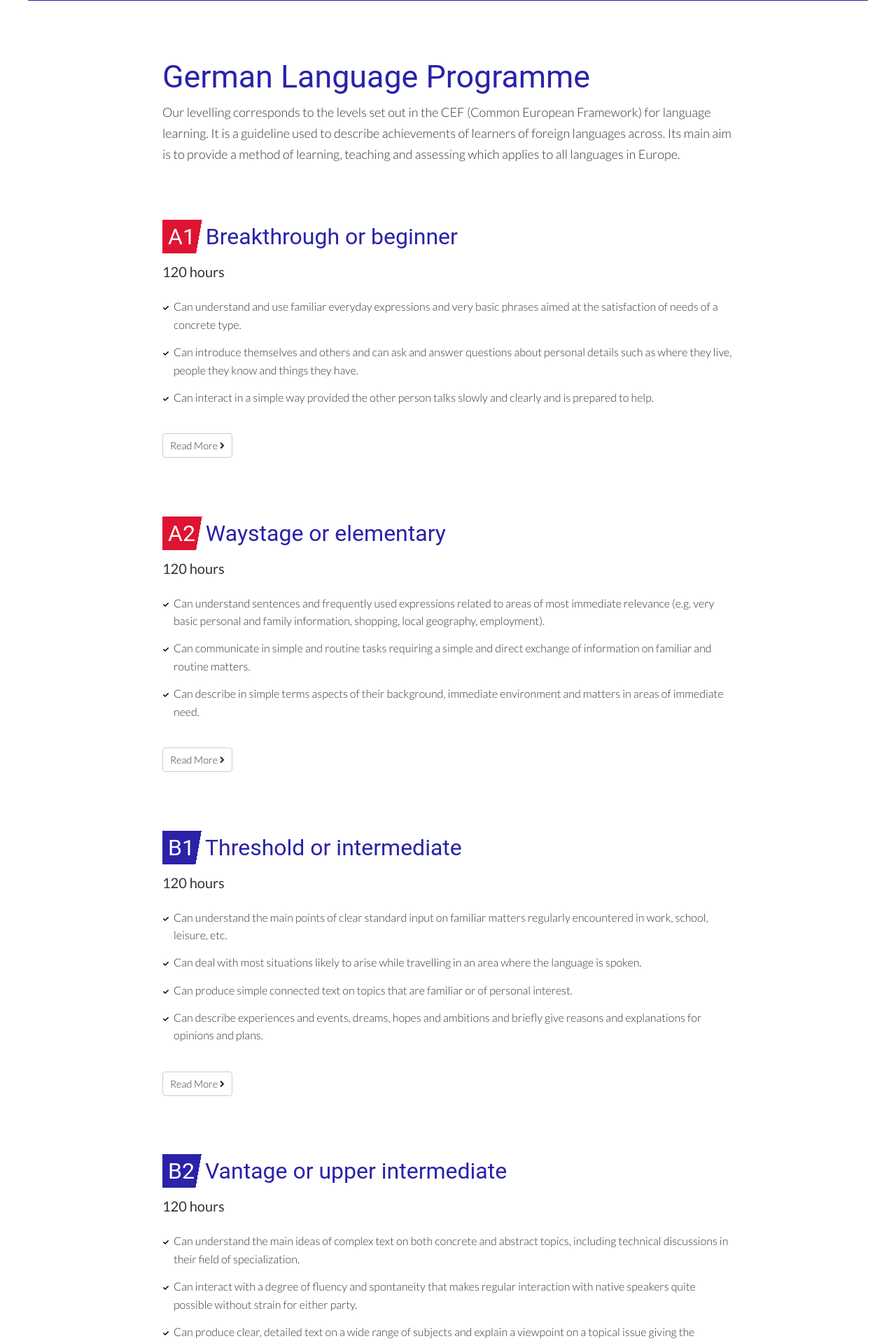
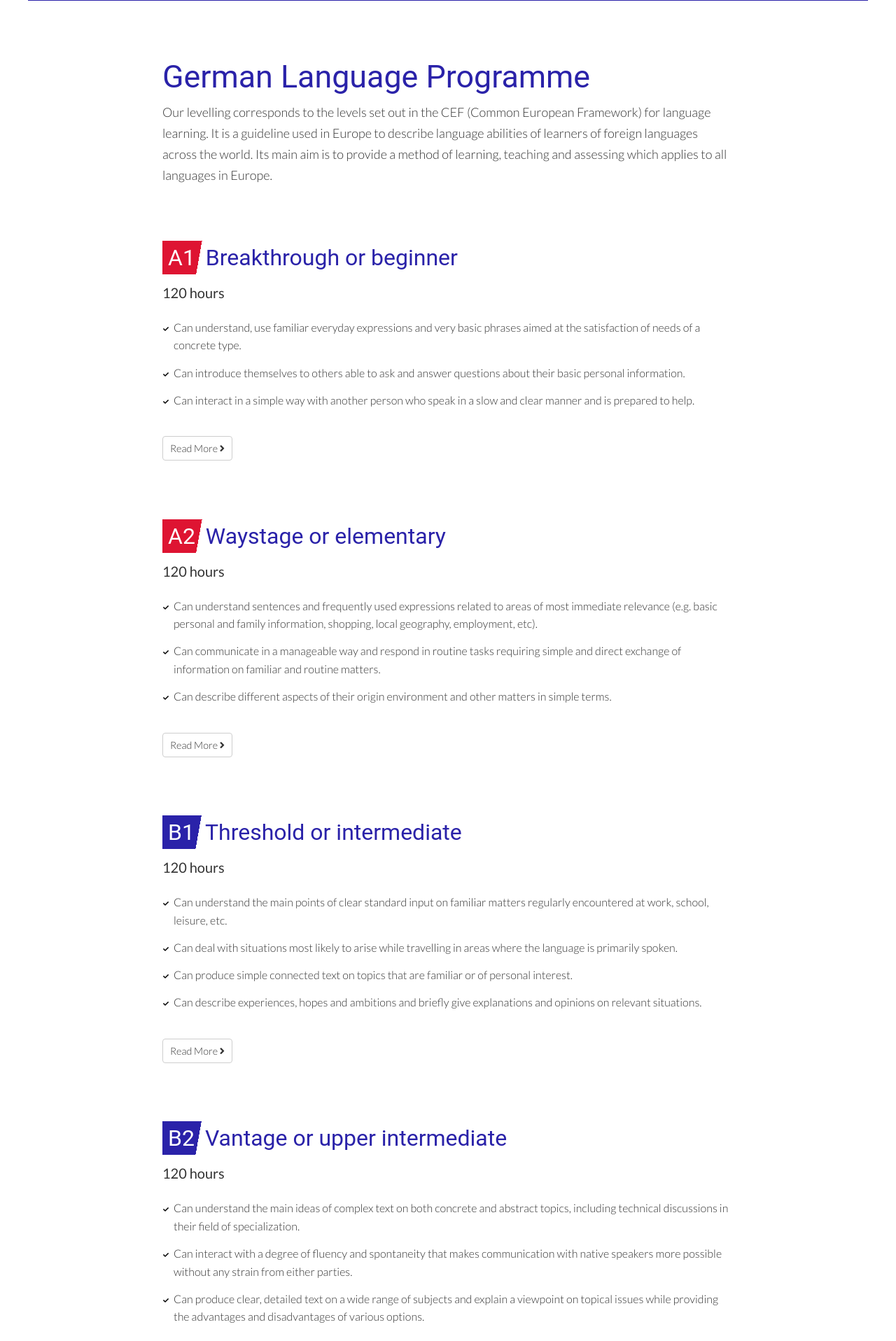
Before and after one commit to odedahay/django-connect-care, a Django app: template templates/programs/programs.html in a window 1280 px wide. Shown: the part 472-2388 px from the top of the page at 70% size. Run offline with Django 3.2, Linux system fonts and the light colour scheme; the template is opened without the code that fills it, so the values that code supplies are empty.

Commit message:
content update

```diff
--- a/connect_and_care/static/css/styles.css
+++ b/connect_and_care/static/css/styles.css
@@ -67,10 +67,10 @@ pre {
   width: 220px
 }
 
-@media (max-width: 375px) {
+/* @media (max-width: 375px) {
   .site-header__logo img{
     margin-top: 20px;
-    width: 160px
+    width: 180px
   }
 
 }
@@ -80,13 +80,13 @@ pre {
     margin-top: 20px;
     width: 180px
   }
-}
+} */
 
 
 @media (max-width: 1024px) {
   .site-header__logo img{
     margin-top: 20px;
-    width: 165px
+    width: 190px
   }
 }
 
@@ -712,10 +712,18 @@ a.home-faq-btn-red:hover{
 }
 
 /* Only stick if you can fit */
+
+@media (max-width:768px){
+  .sidemenu-sidebar{
+    border-bottom: 1px solid #e4e4e4;
+  }
+}
 .sidemenu-sidebar h3{
   font-size: 1.85rem;
   font-weight: 300;
 }
+
+
 
 .sidemenu-sidebar li{
   line-height: 1.25rem;
--- a/connect_and_care/static/css/utilities.css
+++ b/connect_and_care/static/css/utilities.css
@@ -294,7 +294,7 @@ a.link:hover{
     font-size: 2rem;
     font-family: 'Roboto', sans-serif;
     font-weight: 400;
-    text-align: center;
+    text-align: left;
   }
 }
 
@@ -303,6 +303,8 @@ a.link:hover{
     font-size: 2rem;
     font-family: 'Roboto', sans-serif;
     font-weight: 400;
+    text-align: left;
+    margin-bottom: 20px;
   }
 }
 
--- a/templates/programs/programs.html
+++ b/templates/programs/programs.html
@@ -21,7 +21,7 @@
         <div class="generic-content-container p-2">
             <section class="pb-2">
                 <h2 class="lg-title text-primary">German Language Programme</h2>
-                <p class="">Our levelling corresponds to the levels set out in the CEF (Common European Framework) for language learning. It is a guideline used to describe achievements of learners of foreign languages across. Its main aim is to provide a method of learning, teaching and assessing which applies to all languages in Europe.</p>
+                <p class="">Our levelling corresponds to the levels set out in the CEF (Common European Framework) for language learning. It is a guideline used in Europe to describe language abilities of learners of foreign languages across the world. Its main aim is to provide a method of learning, teaching and assessing which applies to all languages in Europe.</p>
             </section>
 
             <section class="py-1">
@@ -29,9 +29,9 @@
                     <h2 class="md-title text-primary md-line-height"><span class="color-box red-box">A1</span>Breakthrough or beginner</h2></a>
                 <h3 class="sub-title__hour">120 hours</h3>
                 <ul class="programs-main__list">
-                    <li>Can understand and use familiar everyday expressions and very basic phrases aimed at the satisfaction of needs of a concrete type.</li>
-                    <li>Can introduce themselves and others and can ask and answer questions about personal details such as where they live, people they know and things they have.</li>
-                    <li>Can interact in a simple way provided the other person talks slowly and clearly and is prepared to help.</li>
+                    <li>Can understand, use familiar everyday expressions and very basic phrases aimed at the satisfaction of needs of a concrete type.</li>
+                    <li>Can introduce themselves to others able to ask and answer questions about their basic personal information.</li>
+                    <li>Can interact in a simple way with another person who speak in a slow and clear manner and is prepared to help.</li>
                 </ul>
 
                 <p class="py-1"><a href="/programs/breakthrough-or-beginner" class="btn-sm-gallery">Read More <i class="fas fa-angle-right"></i></a></p>
@@ -42,9 +42,9 @@
                     <h2 class="md-title md-line-height text-primary"><span class="color-box red-box">A2</span>Waystage or elementary</h2></a>
                 <h3 class="sub-title__hour">120 hours</h3>
                 <ul class="programs-main__list">
-                    <li>Can understand sentences and frequently used expressions related to areas of most immediate relevance (e.g. very basic personal and family information, shopping, local geography, employment).</li>
-                    <li>Can communicate in simple and routine tasks requiring a simple and direct exchange of information on familiar and routine matters.</li>
-                    <li>Can describe in simple terms aspects of their background, immediate environment and matters in areas of immediate need.</li>
+                    <li>Can understand sentences and frequently used expressions related to areas of most immediate relevance (e.g. basic personal and family information, shopping, local geography, employment, etc).</li>
+                    <li>Can communicate in a manageable way and respond in routine tasks requiring simple and direct exchange of information on familiar and routine matters.</li>
+                    <li>Can describe different aspects of their origin environment and other matters in simple terms.</li>
                 </ul>
 
                 <p class="py-1"><a href="/programs/waystage-or-elementary" class="btn-sm-gallery">Read More <i class="fas fa-angle-right"></i></a></p>
@@ -55,10 +55,10 @@
                     <h2 class="md-title md-line-height text-primary"><span class="color-box ">B1</span>Threshold or intermediate </h2></a>
                 <h3 class="sub-title__hour">120 hours</h3>
                 <ul class="programs-main__list">
-                    <li>Can understand the main points of clear standard input on familiar matters regularly encountered in work, school, leisure, etc.</li>
-                    <li>Can deal with most situations likely to arise while travelling in an area where the language is spoken.</li>
+                    <li>Can understand the main points of clear standard input on familiar matters regularly encountered at work, school, leisure, etc.</li>
+                    <li>Can deal with situations most likely to arise while travelling in areas where the language is primarily spoken.</li>
                     <li>Can produce simple connected text on topics that are familiar or of personal interest.</li>
-                    <li>Can describe experiences and events, dreams, hopes and ambitions and briefly give reasons and explanations for opinions and plans.</li>
+                    <li>Can describe experiences, hopes and ambitions and briefly give explanations and opinions on relevant situations.</li>
                 </ul>
 
                 <p class="py-1"><a href="/programs/threshold-or-intermediate" class="btn-sm-gallery">Read More <i class="fas fa-angle-right"></i></a></p>
@@ -70,8 +70,8 @@
                 <h3 class="sub-title__hour">120 hours</h3>
                 <ul class="programs-main__list">
                     <li>Can understand the main ideas of complex text on both concrete and abstract topics, including technical discussions in their field of specialization.</li>
-                    <li>Can interact with a degree of fluency and spontaneity that makes regular interaction with native speakers quite possible without strain for either party.</li>
-                    <li>Can produce clear, detailed text on a wide range of subjects and explain a viewpoint on a topical issue giving the advantages and disadvantages of various options.</li>
+                    <li>Can interact with a degree of fluency and spontaneity that makes communication with native speakers more possible without any strain from either parties.</li>
+                    <li>Can produce clear, detailed text on a wide range of subjects and explain a viewpoint on topical issues while providing the advantages and disadvantages of various options.</li>
                 </ul>
 
                 <p class="py-1"><a href="/programs/vantage-or-upper-intermediate" class="btn-sm-gallery">Read More <i class="fas fa-angle-right"></i></a></p>
```
Also changed, not shown: templates/news/news.html (+6 -2 lines), templates/news/news_article.html (+12 -15 lines).
